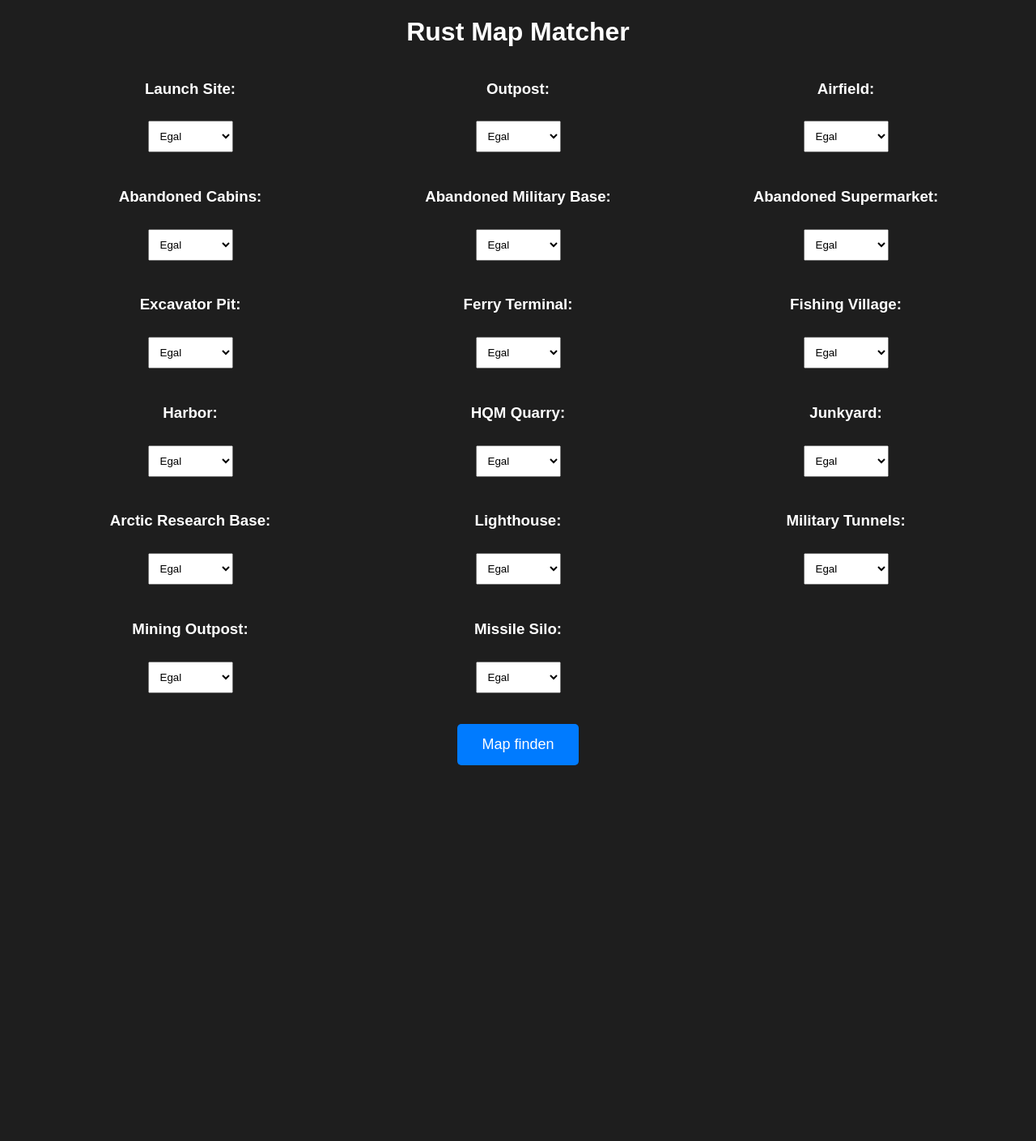
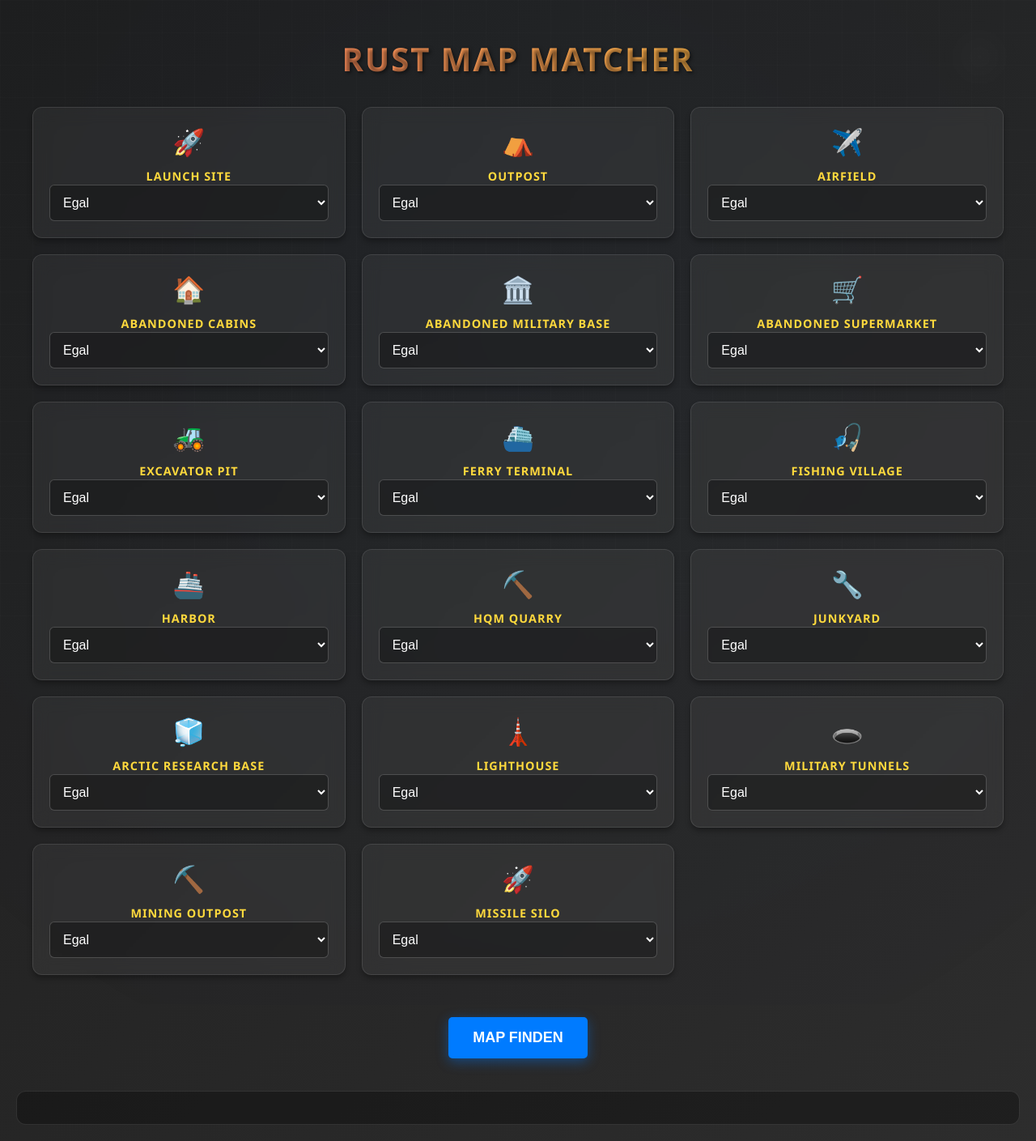
Before and after one commit to Tiumable/rust-map-matcher, a Flask app: page / in a window 1280 px wide. Shown: the whole page at 81% size. Before the commit the page ends 945 px from the top, so only its background shows below. Run offline with Flask 3, Linux system fonts and the light colour scheme.

Commit message:
Update index.html

```diff
--- a/templates/index.html
+++ b/templates/index.html
@@ -7,20 +7,209 @@
 
 <style>
 
-body{
-background:#1e1e1e;
-color:white;
-font-family:Arial;
-text-align:center;
+@keyframes pulse {
+  0% { transform: scale(1); opacity: 0.3; }
+  50% { transform: scale(1.2); opacity: 0.1; }
+  100% { transform: scale(1); opacity: 0.3; }
 }
 
-select,button{
-padding:10px;
-margin:10px;
+@keyframes float {
+  0%, 100% { transform: translateY(0px); }
+  50% { transform: translateY(-5px); }
+}
+
+body{
+background: linear-gradient(135deg, #1e1e1e 0%, #2d2d2d 100%);
+color:white;
+font-family: 'Segoe UI', Tahoma, Geneva, Verdana, sans-serif;
+text-align:center;
+min-height: 100vh;
+margin: 0;
+padding: 20px;
+position: relative;
+overflow-x: hidden;
+}
+
+h1{
+font-size: 2.5rem;
+margin-bottom: 30px;
+text-transform: uppercase;
+letter-spacing: 2px;
+text-shadow: 2px 2px 4px rgba(0,0,0,0.5);
+background: linear-gradient(45deg, #ff6b6b, #ffd93d);
+-webkit-background-clip: text;
+-webkit-text-fill-color: transparent;
+background-clip: text;
+animation: float 3s ease-in-out infinite;
+}
+
+/* Animated background elements */
+body::before {
+  content: '';
+  position: fixed;
+  top: -50%;
+  left: -50%;
+  width: 200%;
+  height: 200%;
+  background: radial-gradient(circle, rgba(0, 123, 255, 0.1) 0%, transparent 70%);
+  animation: pulse 8s ease-in-out infinite;
+  z-index: -2;
+}
+
+.container{
+max-width: 1400px;
+margin: 0 auto;
+}
+
+.monument-grid{
+display: grid;
+grid-template-columns: repeat(3, 1fr);
+gap: 20px;
+max-width: 1200px;
+margin: 0 auto;
+}
+
+.monument-card{
+background: rgba(255, 255, 255, 0.05);
+border: 1px solid rgba(255, 255, 255, 0.1);
+border-radius: 12px;
+padding: 20px;
+transition: all 0.3s ease;
+backdrop-filter: blur(10px);
+box-shadow: 0 4px 6px rgba(0, 0, 0, 0.3);
+}
+
+.monument-card:hover{
+transform: translateY(-5px);
+border-color: rgba(255, 255, 255, 0.3);
+background: rgba(255, 255, 255, 0.1);
+}
+
+.monument-icon{
+font-size: 2rem;
+margin-bottom: 10px;
+display: block;
+}
+
+.monument-title{
+font-size: 0.9rem;
+font-weight: bold;
+text-transform: uppercase;
+color: #ffd93d;
+margin-bottom: 15px;
+letter-spacing: 1px;
+}
+
+select{
+width: 100%;
+padding: 12px;
+background: rgba(0, 0, 0, 0.3);
+border: 1px solid rgba(255, 255, 255, 0.2);
+border-radius: 6px;
+color: white;
+font-size: 1rem;
+cursor: pointer;
+transition: all 0.3s ease;
+}
+
+select:focus{
+outline: none;
+border-color: #007bff;
+box-shadow: 0 0 0 3px rgba(0, 123, 255, 0.1);
+}
+
+button{
+padding: 15px 40px;
+font-size: 1.2rem;
+background: linear-gradient(45deg, #007bff, #0056b3);
+color: white;
+border: none;
+border-radius: 50px;
+cursor: pointer;
+margin-top: 30px;
+transition: all 0.3s ease;
+text-transform: uppercase;
+font-weight: bold;
+box-shadow: 0 4px 15px rgba(0, 123, 255, 0.4);
+}
+
+button:hover{
+transform: translateY(-2px);
+box-shadow: 0 6px 20px rgba(0, 123, 255, 0.6);
+background: linear-gradient(45deg, #0056b3, #004085);
+}
+
+button:active{
+transform: translateY(0);
 }
 
 .resultBox{
-margin-top:20px;
+margin-top: 40px;
+padding: 20px;
+background: rgba(0, 0, 0, 0.3);
+border-radius: 12px;
+border: 1px solid rgba(255, 255, 255, 0.1);
+}
+
+.result-item{
+background: rgba(255, 255, 255, 0.05);
+padding: 20px;
+margin: 15px 0;
+border-radius: 8px;
+border-left: 4px solid #007bff;
+transition: all 0.3s ease;
+}
+
+.result-item:hover{
+background: rgba(255, 255, 255, 0.1);
+transform: translateX(5px);
+}
+
+.result-seed{
+font-size: 1.5rem;
+font-weight: bold;
+color: #ffd93d;
+}
+
+.result-size{
+color: #00d2ff;
+font-weight: bold;
+}
+
+.result-match{
+color: #00ff88;
+font-weight: bold;
+font-size: 1.2rem;
+}
+
+.result-link{
+display: inline-block;
+margin-top: 10px;
+padding: 8px 16px;
+background: #28a745;
+color: white;
+text-decoration: none;
+border-radius: 4px;
+transition: background 0.3s ease;
+}
+
+.result-link:hover{
+background: #218838;
+}
+
+hr{
+border: none;
+border-top: 1px solid rgba(255, 255, 255, 0.2);
+margin: 20px 0;
+}
+
+@media (max-width: 768px){
+.monument-grid{
+grid-template-columns: 1fr;
+}
+h1{
+font-size: 1.8rem;
+}
 }
 
 </style>
@@ -29,177 +218,198 @@ margin-top:20px;
 
 <body>
 
+<div style="position: fixed; top: 0; left: 0; width: 100%; height: 100%; background-image: linear-gradient(rgba(255,255,255,0.05) 1px, transparent 1px), linear-gradient(90deg, rgba(255,255,255,0.05) 1px, transparent 1px); background-size: 40px 40px; opacity: 0.3; pointer-events: none; z-index: -1;"></div>
+
+<div style="position: fixed; top: 20px; right: 20px; width: 100px; height: 100px; background: radial-gradient(circle, rgba(255,255,255,0.1) 0%, transparent 70%); border-radius: 50%; animation: pulse 4s infinite; pointer-events: none;"></div>
+
 <h1>Rust Map Matcher</h1>
 
-<div style="display: grid; grid-template-columns: repeat(3, 1fr); gap: 15px; max-width: 1200px; margin: 0 auto;">
+<div class="monument-grid">
 
-<div>
-<h3>Launch Site:</h3>
+<div class="monument-card">
+<span class="monument-icon">🚀</span>
+<span class="monument-title">Launch Site</span>
 <select id="launch">
 <option value="">Egal</option>
-<option value="snow">Snow</option>
-<option value="desert">Desert</option>
-<option value="temperate">Temperate</option>
+<option value="snow">❄️ Snow</option>
+<option value="desert">🏜️ Desert</option>
+<option value="temperate">🌲 Temperate</option>
 </select>
 </div>
 
-<div>
-<h3>Outpost:</h3>
+<div class="monument-card">
+<span class="monument-icon">⛺</span>
+<span class="monument-title">Outpost</span>
 <select id="outpost">
 <option value="">Egal</option>
-<option value="snow">Snow</option>
-<option value="desert">Desert</option>
-<option value="temperate">Temperate</option>
+<option value="snow">❄️ Snow</option>
+<option value="desert">🏜️ Desert</option>
+<option value="temperate">🌲 Temperate</option>
 </select>
 </div>
 
-<div>
-<h3>Airfield:</h3>
+<div class="monument-card">
+<span class="monument-icon">✈️</span>
+<span class="monument-title">Airfield</span>
 <select id="airfield">
 <option value="">Egal</option>
-<option value="snow">Snow</option>
-<option value="desert">Desert</option>
-<option value="temperate">Temperate</option>
+<option value="snow">❄️ Snow</option>
+<option value="desert">🏜️ Desert</option>
+<option value="temperate">🌲 Temperate</option>
 </select>
 </div>
 
-<div>
-<h3>Abandoned Cabins:</h3>
+<div class="monument-card">
+<span class="monument-icon">🏠</span>
+<span class="monument-title">Abandoned Cabins</span>
 <select id="abandoned_cabins">
 <option value="">Egal</option>
-<option value="snow">Snow</option>
-<option value="desert">Desert</option>
-<option value="temperate">Temperate</option>
+<option value="snow">❄️ Snow</option>
+<option value="desert">🏜️ Desert</option>
+<option value="temperate">🌲 Temperate</option>
 </select>
 </div>
 
-<div>
-<h3>Abandoned Military Base:</h3>
+<div class="monument-card">
+<span class="monument-icon">🏛️</span>
+<span class="monument-title">Abandoned Military Base</span>
 <select id="abandoned_military_base">
 <option value="">Egal</option>
-<option value="snow">Snow</option>
-<option value="desert">Desert</option>
-<option value="temperate">Temperate</option>
+<option value="snow">❄️ Snow</option>
+<option value="desert">🏜️ Desert</option>
+<option value="temperate">🌲 Temperate</option>
 </select>
 </div>
 
-<div>
-<h3>Abandoned Supermarket:</h3>
+<div class="monument-card">
+<span class="monument-icon">🛒</span>
+<span class="monument-title">Abandoned Supermarket</span>
 <select id="abandoned_supermarket">
 <option value="">Egal</option>
-<option value="snow">Snow</option>
-<option value="desert">Desert</option>
-<option value="temperate">Temperate</option>
+<option value="snow">❄️ Snow</option>
+<option value="desert">🏜️ Desert</option>
+<option value="temperate">🌲 Temperate</option>
 </select>
 </div>
 
-<div>
-<h3>Excavator Pit:</h3>
+<div class="monument-card">
+<span class="monument-icon">🚜</span>
+<span class="monument-title">Excavator Pit</span>
 <select id="excavator_pit">
 <option value="">Egal</option>
-<option value="snow">Snow</option>
-<option value="desert">Desert</option>
-<option value="temperate">Temperate</option>
+<option value="snow">❄️ Snow</option>
+<option value="desert">🏜️ Desert</option>
+<option value="temperate">🌲 Temperate</option>
 </select>
 </div>
 
-<div>
-<h3>Ferry Terminal:</h3>
+<div class="monument-card">
+<span class="monument-icon">⛴️</span>
+<span class="monument-title">Ferry Terminal</span>
 <select id="ferry_terminal">
 <option value="">Egal</option>
-<option value="snow">Snow</option>
-<option value="desert">Desert</option>
-<option value="temperate">Temperate</option>
+<option value="snow">❄️ Snow</option>
+<option value="desert">🏜️ Desert</option>
+<option value="temperate">🌲 Temperate</option>
 </select>
 </div>
 
-<div>
-<h3>Fishing Village:</h3>
+<div class="monument-card">
+<span class="monument-icon">🎣</span>
+<span class="monument-title">Fishing Village</span>
 <select id="fishing_village">
 <option value="">Egal</option>
-<option value="snow">Snow</option>
-<option value="desert">Desert</option>
-<option value="temperate">Temperate</option>
+<option value="snow">❄️ Snow</option>
+<option value="desert">🏜️ Desert</option>
+<option value="temperate">🌲 Temperate</option>
 </select>
 </div>
 
-<div>
-<h3>Harbor:</h3>
+<div class="monument-card">
+<span class="monument-icon">🚢</span>
+<span class="monument-title">Harbor</span>
 <select id="harbor">
 <option value="">Egal</option>
-<option value="snow">Snow</option>
-<option value="desert">Desert</option>
-<option value="temperate">Temperate</option>
+<option value="snow">❄️ Snow</option>
+<option value="desert">🏜️ Desert</option>
+<option value="temperate">🌲 Temperate</option>
 </select>
 </div>
 
-<div>
-<h3>HQM Quarry:</h3>
+<div class="monument-card">
+<span class="monument-icon">⛏️</span>
+<span class="monument-title">HQM Quarry</span>
 <select id="hqm_quarry">
 <option value="">Egal</option>
-<option value="snow">Snow</option>
-<option value="desert">Desert</option>
-<option value="temperate">Temperate</option>
+<option value="snow">❄️ Snow</option>
+<option value="desert">🏜️ Desert</option>
+<option value="temperate">🌲 Temperate</option>
 </select>
 </div>
 
-<div>
-<h3>Junkyard:</h3>
+<div class="monument-card">
+<span class="monument-icon">🔧</span>
+<span class="monument-title">Junkyard</span>
 <select id="junkyard">
 <option value="">Egal</option>
-<option value="snow">Snow</option>
-<option value="desert">Desert</option>
-<option value="temperate">Temperate</option>
+<option value="snow">❄️ Snow</option>
+<option value="desert">🏜️ Desert</option>
+<option value="temperate">🌲 Temperate</option>
 </select>
 </div>
 
-<div>
-<h3>Arctic Research Base:</h3>
+<div class="monument-card">
+<span class="monument-icon">🧊</span>
+<span class="monument-title">Arctic Research Base</span>
 <select id="arctic_research_base">
 <option value="">Egal</option>
-<option value="snow">Snow</option>
-<option value="desert">Desert</option>
-<option value="temperate">Temperate</option>
+<option value="snow">❄️ Snow</option>
+<option value="desert">🏜️ Desert</option>
+<option value="temperate">🌲 Temperate</option>
 </select>
 </div>
 
-<div>
-<h3>Lighthouse:</h3>
+<div class="monument-card">
+<span class="monument-icon">🗼</span>
+<span class="monument-title">Lighthouse</span>
 <select id="lighthouse">
 <option value="">Egal</option>
-<option value="snow">Snow</option>
-<option value="desert">Desert</option>
-<option value="temperate">Temperate</option>
+<option value="snow">❄️ Snow</option>
+<option value="desert">🏜️ Desert</option>
+<option value="temperate">🌲 Temperate</option>
 </select>
 </div>
 
-<div>
-<h3>Military Tunnels:</h3>
+<div class="monument-card">
+<span class="monument-icon">🕳️</span>
+<span class="monument-title">Military Tunnels</span>
 <select id="military_tunnels">
 <option value="">Egal</option>
-<option value="snow">Snow</option>
-<option value="desert">Desert</option>
-<option value="temperate">Temperate</option>
+<option value="snow">❄️ Snow</option>
+<option value="desert">🏜️ Desert</option>
+<option value="temperate">🌲 Temperate</option>
 </select>
 </div>
 
-<div>
-<h3>Mining Outpost:</h3>
+<div class="monument-card">
+<span class="monument-icon">⛏️</span>
+<span class="monument-title">Mining Outpost</span>
 <select id="mining_outpost">
 <option value="">Egal</option>
-<option value="snow">Snow</option>
-<option value="desert">Desert</option>
-<option value="temperate">Temperate</option>
+<option value="snow">❄️ Snow</option>
+<option value="desert">🏜️ Desert</option>
+<option value="temperate">🌲 Temperate</option>
 </select>
 </div>
 
-<div>
-<h3>Missile Silo:</h3>
+<div class="monument-card">
+<span class="monument-icon">🚀</span>
+<span class="monument-title">Missile Silo</span>
 <select id="missile_silo">
 <option value="">Egal</option>
-<option value="snow">Snow</option>
-<option value="desert">Desert</option>
-<option value="temperate">Temperate</option>
+<option value="snow">❄️ Snow</option>
+<option value="desert">🏜️ Desert</option>
+<option value="temperate">🌲 Temperate</option>
 </select>
 </div>
 
```
